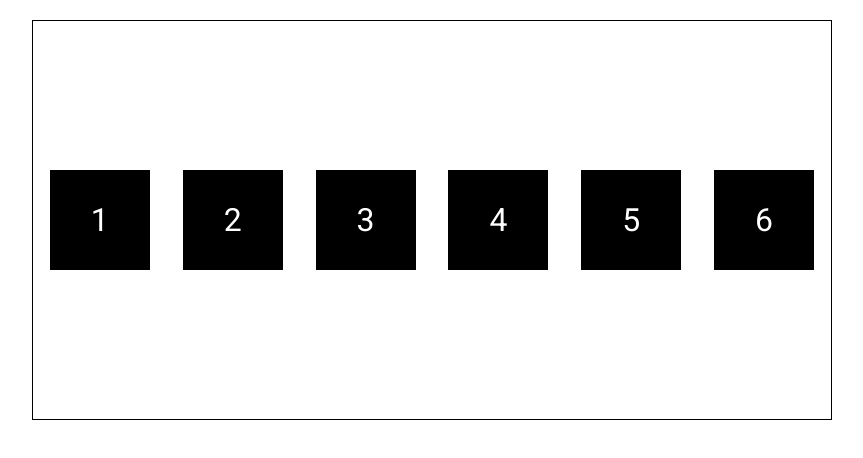
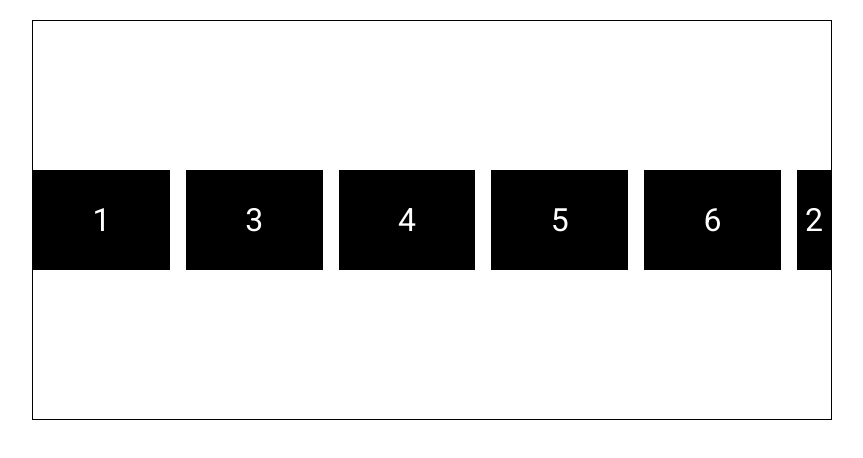
Before and after one commit to madiya24/Learning-CSS, a plain HTML site: page css/index.html in a window 1280 px wide. Shown: the whole page, without its empty margins (208-1071 px from the left). Drawn offline with Linux system fonts and the light colour scheme.

Commit message:
Css flexbox

```diff
--- a/css/style.css
+++ b/css/style.css
@@ -23,14 +23,14 @@ body {
    justify-content: space-evenly;
    align-items: center;
    flex-direction: row;
-   flex-wrap: wrap;
+   flex-wrap: nowrap;
    /* I can use flex-flow for flex-direction and flex-wrap instead of using it separatly */
    /* flex-flow: row wrap;  */
    align-content: space-evenly;
 }
 
 .box {
-   min-width:  100px;
+   /* min-width:  100px; */
     height: 100px;
     background-color: #000;
     color: #fff;
@@ -42,5 +42,11 @@ body {
     justify-content: center;
     align-items: center;
 
+    flex-shrink:  1;
+    flex-basis: 250px;
+}
 
+.box:nth-child(2) {
+    flex-shrink:  2;
+    order: 4;
 }
```
